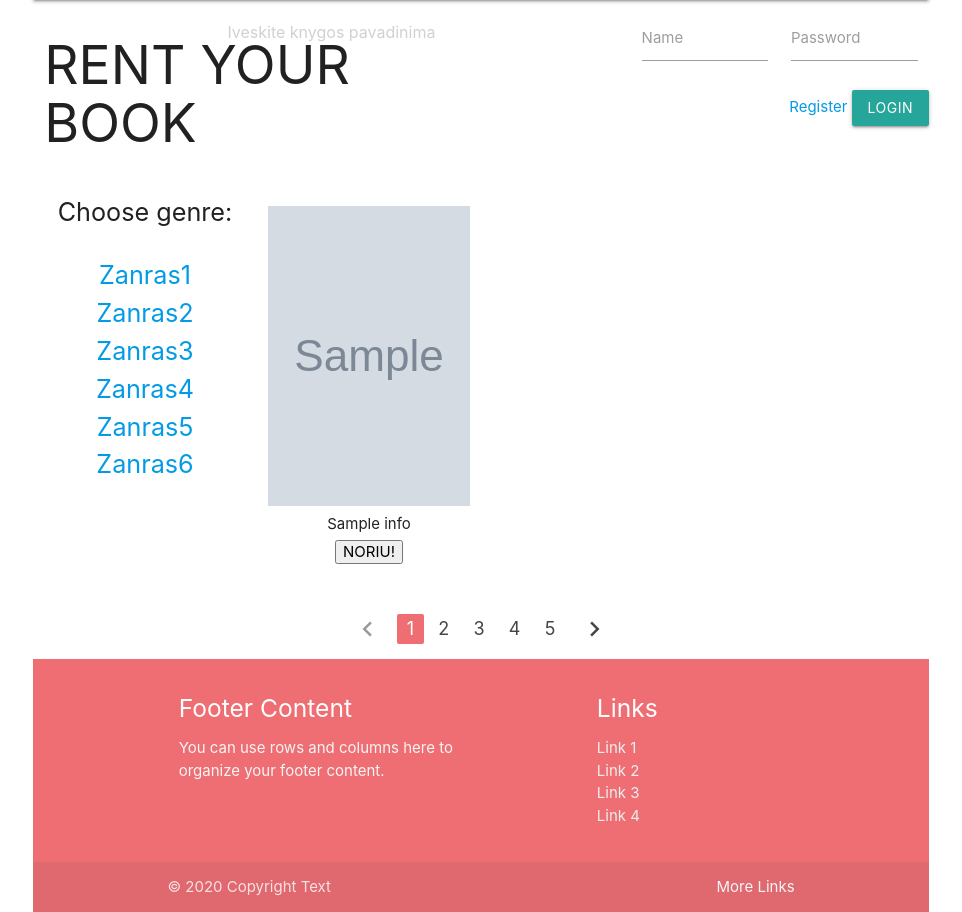
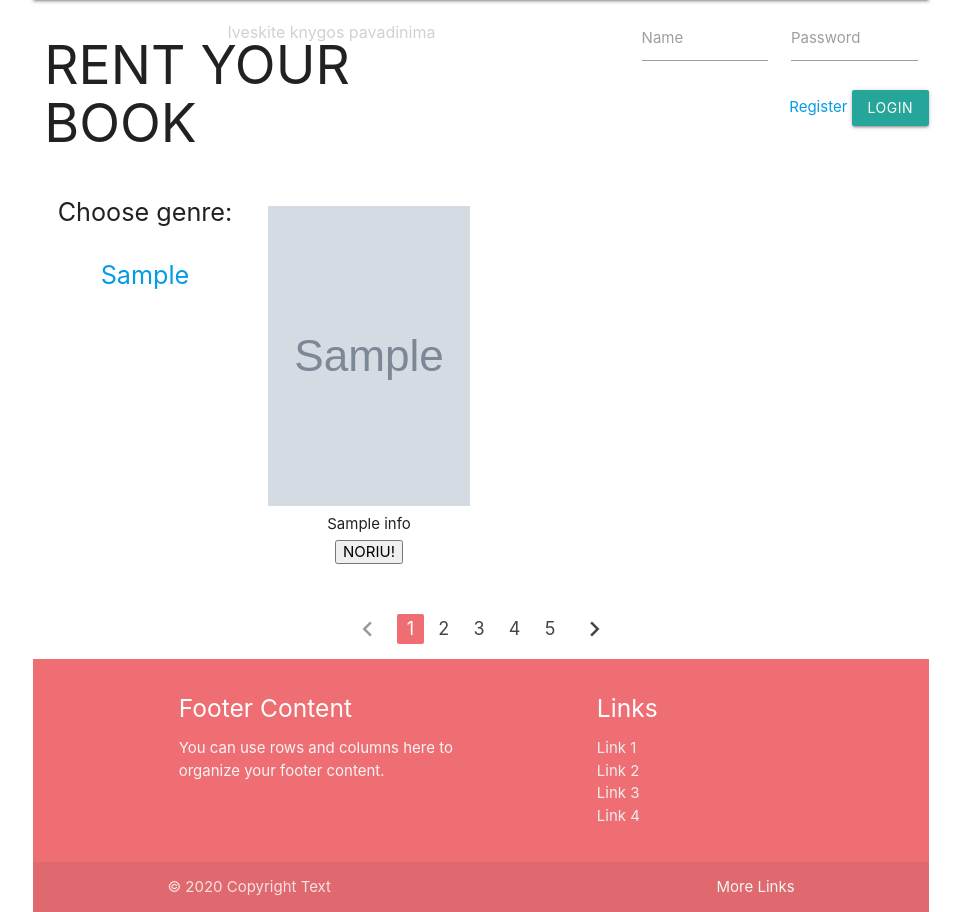
Before and after one commit to EldarViduto/betkoks, a PHP site: page / in a window 1280 px wide. Shown: the part 64-976 px from the top of the page, without its empty margins (159-1121 px from the left). Run offline with PHP 8.4, Linux system fonts and the light colour scheme; tables that the repository leaves empty or names only in its code hold one stand-in row (values such as "Sample post"); grey boxes marked "Sample" are stand-in pictures.

Commit message:
zanrai su sql

```diff
--- a/index.php
+++ b/index.php
@@ -41,24 +41,22 @@ if ($conn->connect_error) {
     <div class="col s12 m6 l3 center-align">
       <p class="flow-text">Choose genre:</p>
       <ul class="sidebox-border flow-text">
-        <li>
-          <a href="#">Zanras1</a>
-        </li>
-        <li>
-          <a href="#">Zanras2</a>
-        </li>
-        <li>
-          <a href="#">Zanras3</a>
-        </li>
-        <li>
-          <a href="#">Zanras4</a>
-        </li>
-        <li>
-          <a href="#">Zanras5</a>
-        </li>
-        <li>
-          <a href="#">Zanras6</a>
-        </li>
+        <?php
+
+        $sql = "SELECT * FROM book_info";
+
+        $result = $conn->query($sql);
+
+        if ($result->num_rows > 0) {
+          // output data of each row
+          while ($row = $result->fetch_assoc()) {
+            echo '<li><a href="#">' . $row["book_genre"] . '</a></li>';
+          }
+        } else {
+          echo "0 results";
+        }
+
+        ?>
       </ul>
     </div>
 
```
